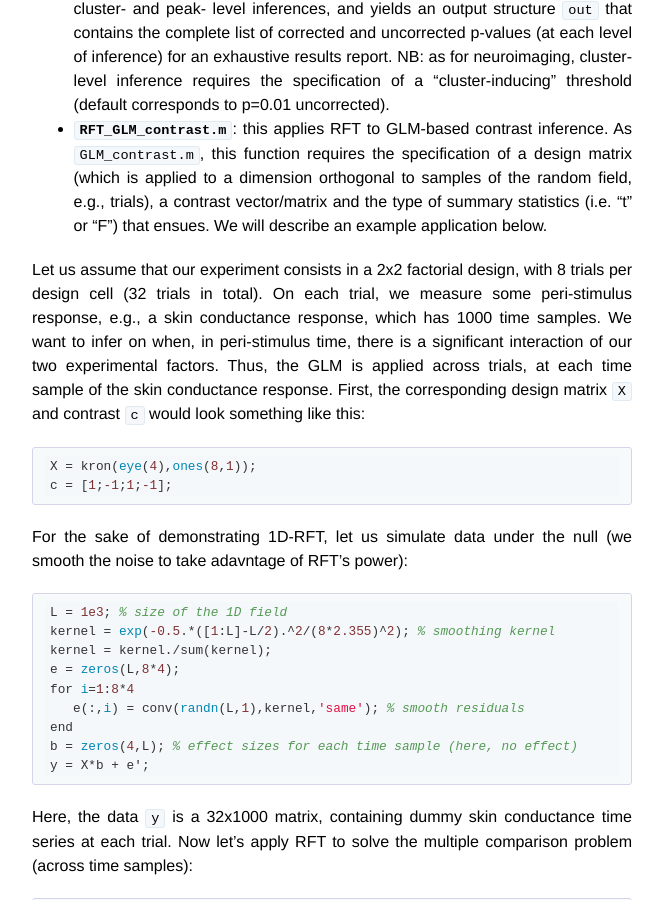
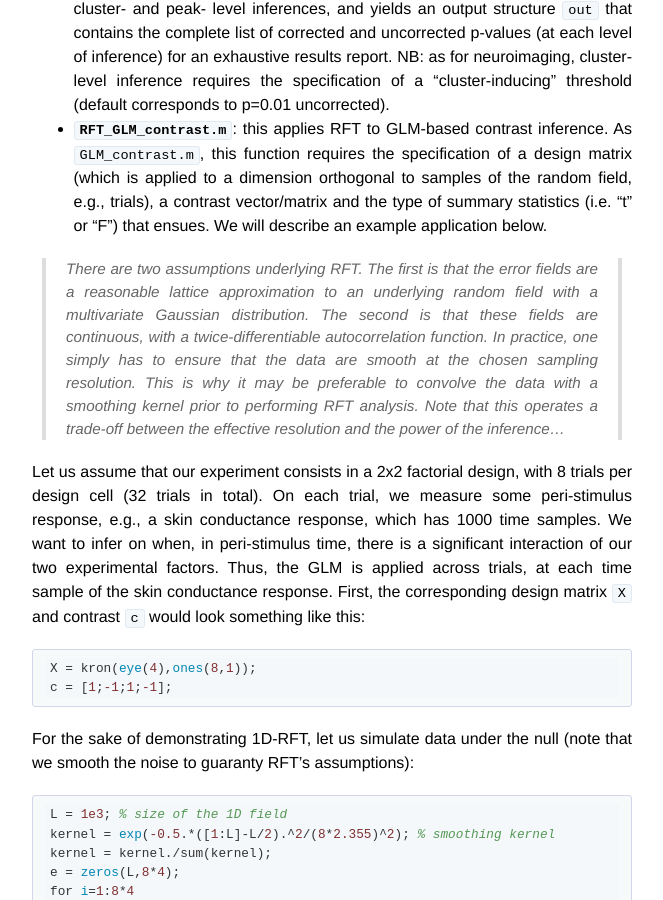
Before and after one commit to MBB-team/VBA-toolbox, a Jekyll site: the page built from _wiki/statistical-models.md, in a window 1280 px wide and 900 px high, scrolled down 3359 px. Shown: the whole window, without its empty margins (308-971 px from the left). Built offline with Jekyll 4.4.1, drawn with Linux system fonts in a browser that asks for light colours; nearby versions of some CDN libraries; formulas are drawn with MathJax 3.

Commit message:
Update statistical-models.md

````diff
--- a/_wiki/statistical-models.md
+++ b/_wiki/statistical-models.md
@@ -49,6 +49,10 @@ VBA includes a simple version of RFT, which obtains when applied to 1D signals (
 - **`RFT_main.m`**: this is a generic call to 1D-RFT, which can be tailored to any user-specific application. It deals with different sorts of random fields, namely: Gaussian, Student's t or Fisher's F. It provides corrected p-values for set-, cluster- and peak- level inferences, and yields an output structure `out` that contains the complete list of corrected and uncorrected p-values (at each level of inference) for an exhaustive results report. NB: as for neuroimaging, cluster-level inference requires the specification of a "cluster-inducing" threshold (default corresponds to p=0.01 uncorrected).
 - **`RFT_GLM_contrast.m`**: this applies RFT to GLM-based contrast inference. As `GLM_contrast.m`, this function requires the specification of a design matrix (which is applied to a dimension orthogonal to samples of the random field, e.g., trials), a contrast vector/matrix and the type of summary statistics (i.e. "t" or "F") that ensues. We will describe an example application below.
 
+
+> There are two assumptions underlying RFT. The first is that the error fields are a reasonable lattice approximation to an underlying random field with a multivariate Gaussian distribution. The second is that these fields are continuous, with a twice-differentiable autocorrelation function. In practice, one simply has to ensure that the data are smooth at the chosen sampling resolution. This is why it may be preferable to convolve the data with a smoothing kernel prior to performing RFT analysis. Note that this operates a trade-off between the effective resolution and the power of the inference...
+
+
 Let us assume that our experiment consists in a 2x2 factorial design, with 8 trials per design cell (32 trials in total). On each trial, we measure some peri-stimulus response, e.g., a skin conductance response, which has 1000 time samples. We want to infer on when, in peri-stimulus time, there is a significant interaction of our two experimental factors. Thus, the GLM is applied across trials, at each time sample of the skin conductance response. First, the corresponding design matrix `X` and contrast `c` would look something like this:
 
 ```matlab
@@ -56,7 +60,7 @@ X = kron(eye(4),ones(8,1));
 c = [1;-1;1;-1];
 ```
 
-For the sake of demonstrating 1D-RFT, let us simulate data under the null (we smooth the noise to take adavntage of RFT's power):
+For the sake of demonstrating 1D-RFT, let us simulate data under the null (note that we smooth the noise to guaranty RFT's  assumptions):
 
 ```matlab
 L = 1e3; % size of the 1D field
````
